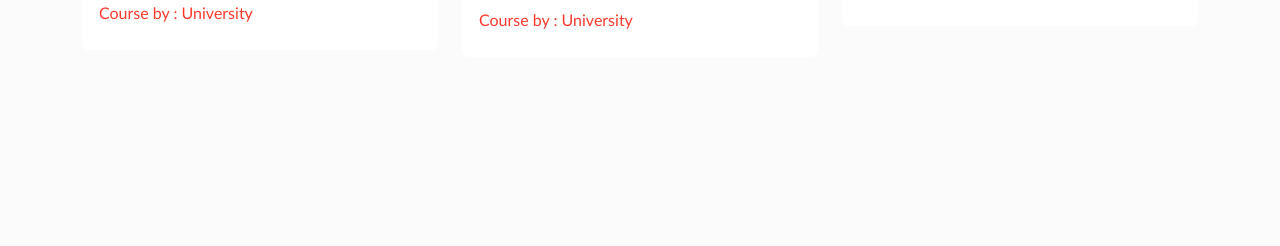
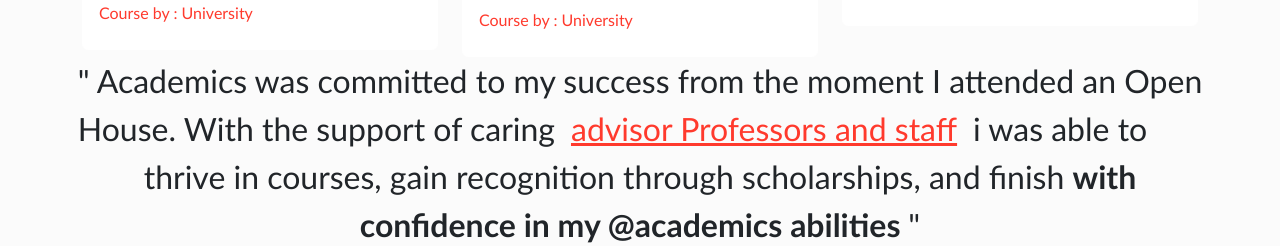
Before and after one commit to devitoangelo/proj-html-vuejs, a Vue app: page / in a window 1280 px wide. Shown: the part 1703-1949 px from the top of the page. Before the commit the page ends 1760 px from the top, so only its background shows below. Built offline with nearby package versions, Linux system fonts and the light colour scheme.

Commit message:
add subtitle 2

```diff
--- a/src/App.vue
+++ b/src/App.vue
@@ -235,6 +235,29 @@ export default {
       </div>
     </div>
 
+    <!-- subtitle2 -->
+    <div class="subtitle" style="font-size: 2rem;">
+      <div style="text-align: center;">
+       " Academics was committed to my success from the moment I attended an Open <br>
+        <nav class="d-flex">House. With the support of caring<p class="color_subtitle">advisor Professors and staff</p>
+          i was able to</nav>
+        <div style="margin-top: -1rem;">
+          thrive in courses, gain recognition through scholarships, and finish <strong> with <br>
+            confidence in my @academics abilities
+          </strong>
+          "
+        </div>
+      </div>
+    </div>
+
+
+
+
+
+
+
+
+
 
 
 
@@ -394,4 +417,13 @@ export default {
   position: relative;
   z-index: 1;
 }
+
+
+/* subtitle2 */
+.color_subtitle {
+  color: var(--color_subtitle);
+  margin-left: 1rem;
+  margin-right: 1rem;
+  text-decoration: underline;
+}
 </style>
```
